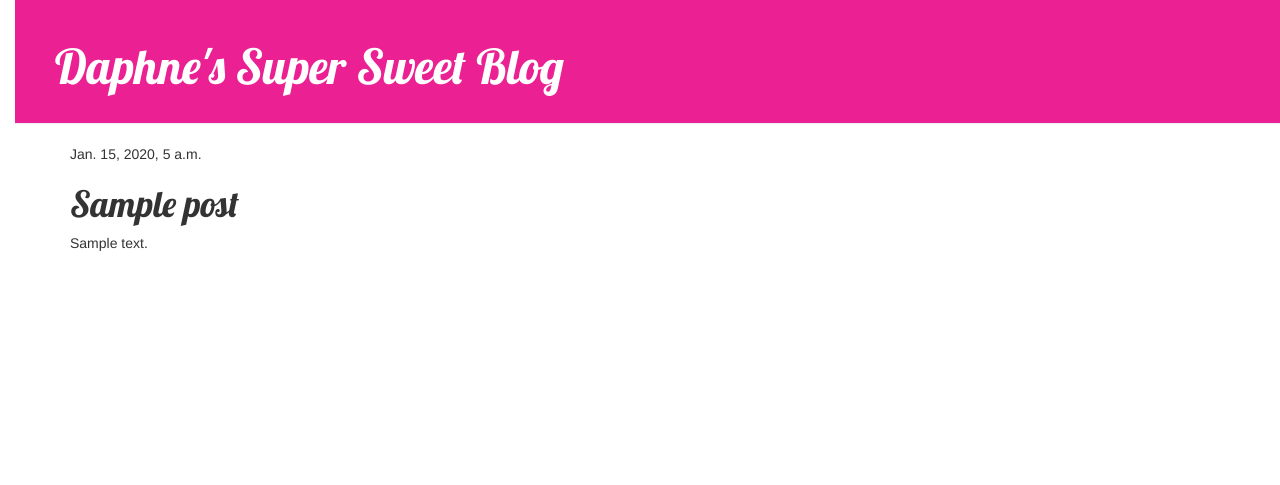
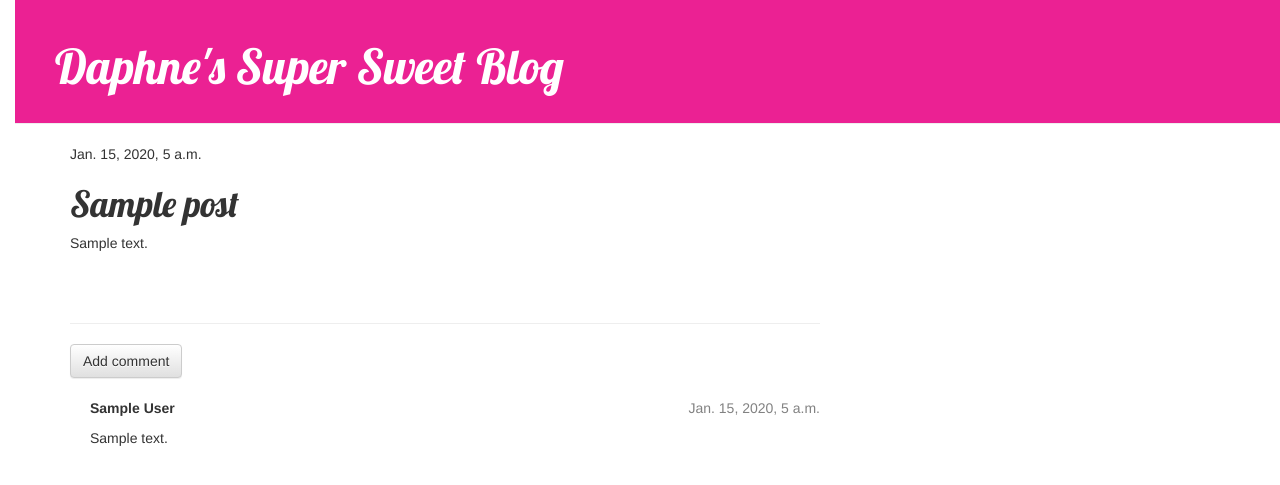
Before and after one commit to daphnegrayson/my-first-blog, a Django app: page /post/1/ in a window 1280 px wide. Shown: the top 485 px of the page. Run offline with Django 3.2, Linux system fonts and the light colour scheme; tables that the repository leaves empty hold one stand-in row (values such as "Sample post"); some libraries are stand-ins or nearby versions.

Commit message:
commenting, authentication

```diff
--- a/blog/admin.py
+++ b/blog/admin.py
@@ -1,4 +1,5 @@
 from django.contrib import admin
-from .models import Post
+from .models import Post, Comment
 
 admin.site.register(Post)
+admin.site.register(Comment)
--- a/blog/models.py
+++ b/blog/models.py
@@ -15,3 +15,18 @@ class Post(models.Model):
 
     def __str__(self):
         return self.title
+    def approved_comments(self):
+        return self.comments.filter(approved=True)
+class Comment(models.Model):
+    post = models.ForeignKey('blog.Post', related_name='comments')
+    author = models.CharField(max_length=200)
+    text = models.TextField()
+    created_date = models.DateTimeField(default=timezone.now)
+    approved = models.BooleanField(default=False)
+
+    def approve(self):
+        self.approved = True
+        self.save()
+
+    def __str__(self):
+        return self.text
--- a/blog/static/css/blog.css
+++ b/blog/static/css/blog.css
@@ -52,3 +52,6 @@ h1, h2, h3, h4 {
 .post h1 a, .post h1 a:visited {
     color: #000000;
 }
+.comment {
+    margin: 20px 0px 20px 20px;
+}
--- a/blog/templates/blog/post_detail.html
+++ b/blog/templates/blog/post_detail.html
@@ -1,6 +1,5 @@
 {% extends "blog/base.html" %}
-
-{% block content %}
+    {% block content %}
     <div class="post">
         {% if post.published_date %}
                 {{ post.published_date }}
@@ -13,4 +12,23 @@
         <h1>{{ post.title }}</h1>
         <p>{{ post.text|linebreaks }}</p>
     </div>
-{% endblock %}
+<hr>
+<a class="btn btn-default" href="{% url 'add_comment_to_post' pk=post.pk %}">Add comment</a>
+{% for comment in post.comments.all %}
+    {% if user.is_authenticated or comment.approved %}
+    <div class="comment">
+        <div class="date">
+            {{ comment.created_date }}
+            {% if not comment.approved %}
+                <a class="btn btn-default" href="{% url 'comment_remove' pk=comment.pk %}"><span class="glyphicon glyphicon-remove"></span></a>
+                <a class="btn btn-default" href="{% url 'comment_approve' pk=comment.pk %}"><span class="glyphicon glyphicon-ok"></span></a>
+            {% endif %}
+        </div>
+        <strong>{{ comment.author }}</strong>
+        <p>{{ comment.text|linebreaks }}</p>
+    </div>
+    {% endif %}
+{% empty %}
+    <p>No comments here yet :(</p>
+{% endfor %}
+{% endblock content %}
--- a/blog/templates/blog/post_list.html
+++ b/blog/templates/blog/post_list.html
@@ -8,6 +8,7 @@
                     </div>
                     <h1><a href="{% url "post_detail" pk=post.pk %}">{{ post.title }}</a></h1>
                     <p>{{ post.text|linebreaks }}</p>
+                    <a href="{% url 'blog.views.post_detail' pk=post.pk %}">Comments: {{ post.approved_comments.count }}</a>
                 </div>
             {% endfor %}
 {% endblock content %}
--- a/blog/urls.py
+++ b/blog/urls.py
@@ -9,4 +9,7 @@ urlpatterns = [
     url(r'^drafts/$', views.post_draft_list, name='post_draft_list'),
     url(r'^post/(?P<pk>[0-9]+)/publish/$', views.post_publish, name='post_publish'),
     url(r'^post/(?P<pk>[0-9]+)/remove/$', views.post_remove, name='post_remove'),
+    url(r'^post/(?P<pk>[0-9]+)/comment/$', views.add_comment_to_post, name='add_comment_to_post'),
+    url(r'^comment/(?P<pk>[0-9]+)/approve/$', views.comment_approve, name='comment_approve'),
+    url(r'^comment/(?P<pk>[0-9]+)/remove/$', views.comment_remove, name='comment_remove'),
 ]
--- a/blog/views.py
+++ b/blog/views.py
@@ -3,6 +3,7 @@ from django.utils import timezone
 from .models import Post
 from django.shortcuts import render, get_object_or_404
 from .forms import PostForm
+from .forms import CommentForm
 from django.shortcuts import redirect
 from django.contrib.auth.decorators import login_required
 
@@ -54,3 +55,27 @@ def post_remove(request, pk):
     post = get_object_or_404(Post, pk=pk)
     post.delete()
     return redirect('blog.views.post_list')
+def add_comment_to_post(request, pk):
+    post = get_object_or_404(Post, pk=pk)
+    if request.method == "POST":
+        form = CommentForm(request.POST)
+        if form.is_valid():
+            comment = form.save(commit=False)
+            comment.post = post
+            comment.save()
+            return redirect('blog.views.post_detail', pk=post.pk)
+    else:
+        form = CommentForm()
+    return render(request, 'blog/add_comment_to_post.html', {'form': form})
+@login_required
+def comment_approve(request, pk):
+    comment = get_object_or_404(Comment, pk=pk)
+    comment.approve()
+    return redirect('blog.views.post_detail', pk=comment.post.pk)
+
+@login_required
+def comment_remove(request, pk):
+    comment = get_object_or_404(Comment, pk=pk)
+    post_pk = comment.post.pk
+    comment.delete()
+    return redirect('blog.views.post_detail', pk=post_pk)
```
Also changed, not shown: blog/forms.py (+6 -2 lines), blog/templates/blog/add_comment_to_post.html (added, +9 -0 lines), blog/migrations/0002_comment.py (added).
